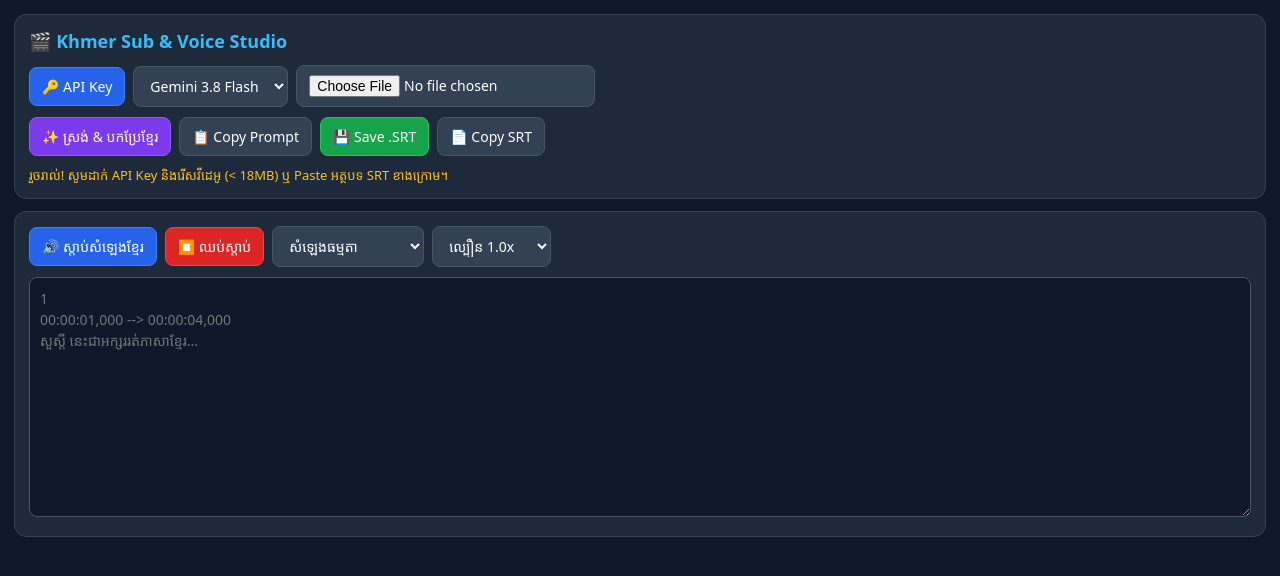
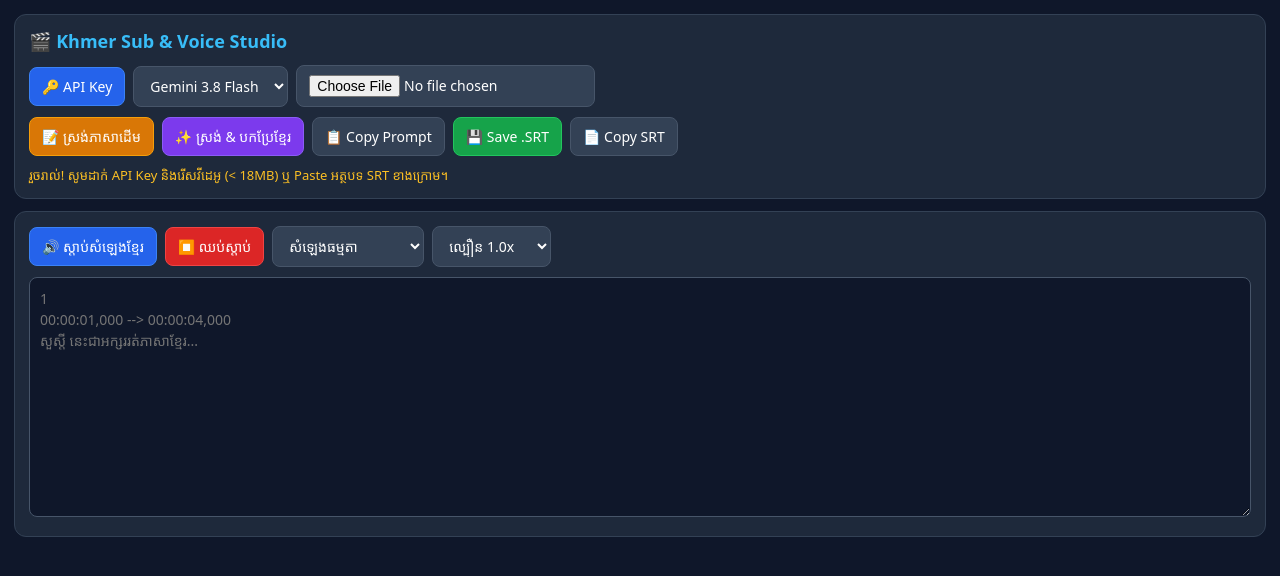
Before and after one commit to okoklove2003-web/Khemrapp, a plain HTML site: page index.html in a window 1280 px wide. Drawn offline with Linux system fonts and the light colour scheme.

Commit message:
Update index.html

```diff
--- a/index.html
+++ b/index.html
@@ -19,6 +19,7 @@
     .btn-blue { background: #2563eb; border-color: #3b82f6; }
     .btn-green { background: #16a34a; border-color: #22c55e; }
     .btn-purple { background: #7c3aed; border-color: #8b5cf6; }
+    .btn-amber { background: #d97706; border-color: #f59e0b; }
     .btn-red { background: #dc2626; border-color: #ef4444; }
     video { width: 100%; max-height: 240px; border-radius: 8px; background: #000; display: none; margin-bottom: 10px; }
     textarea {
@@ -41,7 +42,8 @@
       <input type="file" id="fileInput" accept="video/*,audio/*">
     </div>
     <div class="row">
-      <button class="btn-purple" onclick="runAI()">✨ ស្រង់ & បកប្រែខ្មែរ</button>
+      <button class="btn-amber" onclick="runAI('orig')">📝 ស្រង់ភាសាដើម</button>
+      <button class="btn-purple" onclick="runAI('km')">✨ ស្រង់ & បកប្រែខ្មែរ</button>
       <button onclick="copyPrompt()">📋 Copy Prompt</button>
       <button class="btn-green" onclick="saveSrt()">💾 Save .SRT</button>
       <button onclick="copyOut()">📄 Copy SRT</button>
@@ -107,18 +109,21 @@
     return t;
   }
 
-  async function runAI() {
+  async function runAI(mode) {
     const key = localStorage.getItem("g_key");
     if (!key) return alert("សូមចុច 🔑 API Key ដើម្បីដាក់ Key ជាមុនសិន!");
     if (!fileObj) return alert("សូមរើសវីដេអូ ឬសំឡេងជាមុនសិន!");
     if (fileObj.size > 18 * 1024 * 1024) return alert("File ធំជាង 18MB! សូមបំប្លែងជាសំឡេង MP3 ឬកាត់ឱ្យតូចជាង 18MB។");
 
     const model = document.getElementById("model").value;
-    msg.innerText = `⏳ កំពុងផ្ញើទៅ ${model}...`;
+    const label = mode === "orig" ? "ស្រង់ភាសាដើម" : "ស្រង់ & បកប្រែខ្មែរ";
+    msg.innerText = `⏳ កំពុង${label}តាម ${model}...`;
     try {
       const b64 = await toBase64(fileObj);
       const mime = fileObj.type || "audio/mp3";
-      const promptText = `ស្រង់សំឡេងពីវីដេអូនេះ រួចបកប្រែជាភាសាខ្មែរនិយាយធម្មជាតិ ខ្លីៗ ងាយស្តាប់ សម្រាប់បញ្ចូលសំឡេងរឿង។ ផ្ញើមកជា JSON Array តែប៉ុណ្ណោះ ឧទាហរណ៍: [{"in":"00:00:01,000","out":"00:00:04,000","text":"..."}]`;
+      const promptText = mode === "orig"
+        ? `ស្រង់សំឡេងនិយាយដើមពីវីដេអូនេះតាមភាសាដើមទាំងស្រុង (កុំបកប្រែ)។ ផ្ញើមកជា JSON Array តែប៉ុណ្ណោះ ឧទាហរណ៍: [{"in":"00:00:01,000","out":"00:00:04,000","text":"..."}]`
+        : `ស្រង់សំឡេងពីវីដេអូនេះ រួចបកប្រែជាភាសាខ្មែរនិយាយធម្មជាតិ ខ្លីៗ ងាយស្តាប់ សម្រាប់បញ្ចូលសំឡេងរឿង។ ផ្ញើមកជា JSON Array តែប៉ុណ្ណោះ ឧទាហរណ៍: [{"in":"00:00:01,000","out":"00:00:04,000","text":"..."}]`;
 
       const r = await fetch(`https://generativelanguage.googleapis.com/v1beta/models/${model}:generateContent?key=${encodeURIComponent(key)}`, {
         method: "POST",
```
